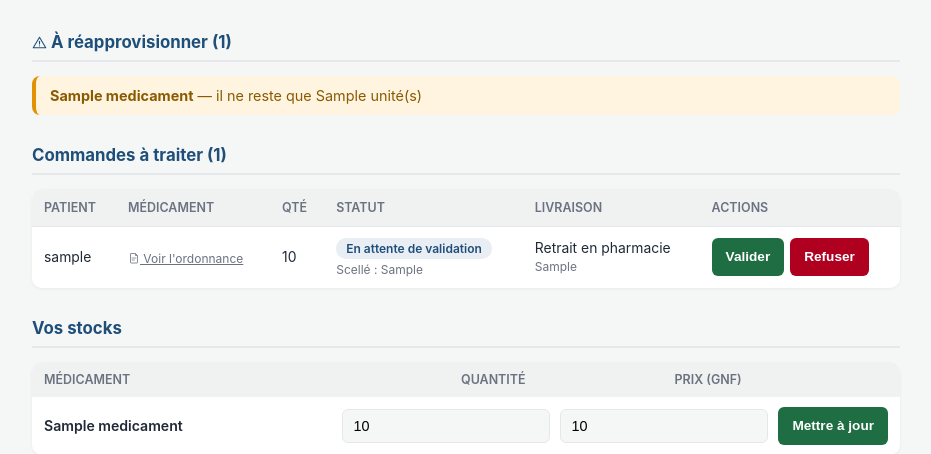
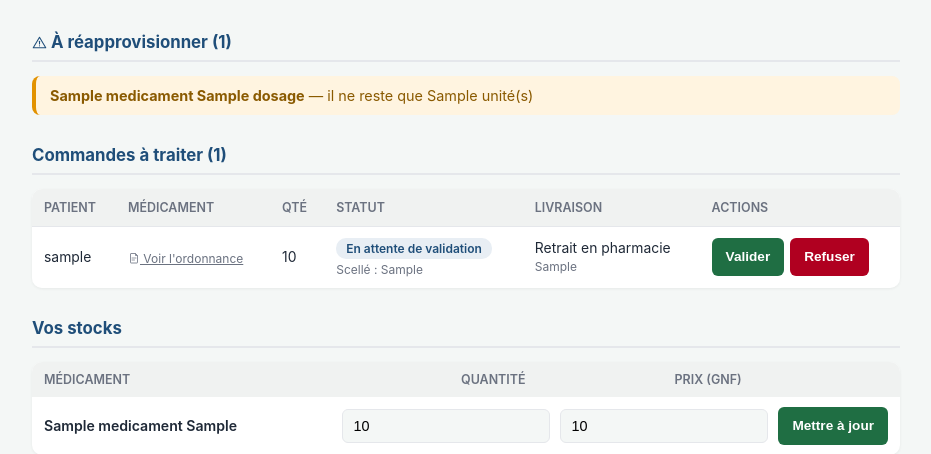
Before and after one commit to Facelyconde-lab/PharmGuineeFM, a Django app: template pharmacies/templates/pharmacies/tableau_de_bord.html in a window 1280 px wide. Shown: the part 86-540 px from the top of the page, without its empty margins (174-1105 px from the left). Run offline with Django 5.2, Linux system fonts and the light colour scheme; tables that the repository leaves empty hold one stand-in row (values such as "Sample post"); the template is opened without the code that fills it: values that come from a table or form of the project are taken from there, most other values are stand-ins (such as "Sample title", 1, 10 or a date in 2020).

Commit message:
Ajouter le champ dosage aux médicaments

```diff
--- a/medicaments/admin.py
+++ b/medicaments/admin.py
@@ -4,6 +4,6 @@ from .models import Medicament
 
 @admin.register(Medicament)
 class MedicamentAdmin(admin.ModelAdmin):
-    list_display = ("nom_commercial", "dci", "categorie", "est_sur_ordonnance")
-    search_fields = ("nom_commercial", "dci")
+    list_display = ("nom_commercial", "dosage", "dci", "categorie", "est_sur_ordonnance")
+    search_fields = ("nom_commercial", "dci", "dosage")
     list_filter = ("categorie", "est_sur_ordonnance")
--- a/medicaments/models.py
+++ b/medicaments/models.py
@@ -9,6 +9,11 @@ class Medicament(models.Model):
 
     # nom générique, utile si le patient ne connaît que le générique (ex: "Artéméther-Luméfantrine")
     dci = models.CharField("Dénomination Commune Internationale", max_length=150)
+
+    # séparé du nom pour être sûr qu'il apparaît toujours clairement, pas juste noyé
+    # dans le nom commercial -> évite de confondre deux boîtes de "Paracétamol" à
+    # dosage différent (500mg vs 1000mg), pas juste une question d'étiquette
+    dosage = models.CharField(max_length=50, blank=True, help_text="Ex : 500mg, 1g/5ml")
 
     categorie = models.CharField(max_length=100)  # "Antalgique", "Antipaludique" etc
 
@@ -33,8 +38,10 @@ class Medicament(models.Model):
         ordering = ["nom_commercial"]
 
     def save(self, *args, **kwargs):
-        self.cle_recherche = retirer_accents(f"{self.nom_commercial} {self.dci}")
+        self.cle_recherche = retirer_accents(f"{self.nom_commercial} {self.dci} {self.dosage}")
         super().save(*args, **kwargs)
 
     def __str__(self):
+        if self.dosage:
+            return f"{self.nom_commercial} {self.dosage} ({self.dci})"
         return f"{self.nom_commercial} ({self.dci})"
--- a/pharmacies/templates/pharmacies/tableau_de_bord.html
+++ b/pharmacies/templates/pharmacies/tableau_de_bord.html
@@ -212,7 +212,7 @@
             <div class="alertes-stock">
                 {% for stock in stocks_a_alerter %}
                     <div class="alerte-stock {% if stock.est_en_rupture %}rupture{% else %}faible{% endif %}">
-                        <strong>{{ stock.medicament.nom_commercial }}</strong>
+                        <strong>{{ stock.medicament.nom_commercial }}{% if stock.medicament.dosage %} {{ stock.medicament.dosage }}{% endif %}</strong>
                         {% if stock.est_en_rupture %}
                             — en rupture totale
                         {% else %}
@@ -237,7 +237,7 @@
                         <tr>
                             <td>{{ commande.patient.username }}</td>
                             <td>
-                                {{ commande.stock.medicament.nom_commercial }}
+                                {{ commande.stock.medicament.nom_commercial }}{% if commande.stock.medicament.dosage %} {{ commande.stock.medicament.dosage }}{% endif %}
                                 {% if commande.ordonnance %}
                                     <a class="scelle" href="{{ commande.ordonnance.url }}" target="_blank" rel="noopener">
                                         <svg width="12" height="12" viewBox="0 0 24 24" fill="none" xmlns="http://www.w3.org/2000/svg" style="vertical-align: -1px;"><path d="M6 3h9l4 4v14a1 1 0 0 1-1 1H6a1 1 0 0 1-1-1V4a1 1 0 0 1 1-1Z" stroke="currentColor" stroke-width="1.6" stroke-linejoin="round"/><path d="M15 3v4h4" stroke="currentColor" stroke-width="1.6" stroke-linejoin="round"/><line x1="8" y1="12" x2="16" y2="12" stroke="currentColor" stroke-width="1.4" stroke-linecap="round"/><line x1="8" y1="16" x2="13" y2="16" stroke="currentColor" stroke-width="1.4" stroke-linecap="round"/></svg>
@@ -330,7 +330,7 @@
                         {% csrf_token %}
                         <input type="hidden" name="action" value="maj_stock">
                         <input type="hidden" name="stock_id" value="{{ stock.pk }}">
-                        <div class="nom-medicament">{{ stock.medicament.nom_commercial }}</div>
+                        <div class="nom-medicament">{{ stock.medicament.nom_commercial }}{% if stock.medicament.dosage %} {{ stock.medicament.dosage }}{% endif %}</div>
                         <div>
                             <label class="mini">Quantité</label>
                             <input type="number" name="quantite_disponible" value="{{ stock.quantite_disponible }}" min="0">
@@ -358,7 +358,7 @@
                     <select name="medicament_id" required>
                         <option value="">Choisir un médicament...</option>
                         {% for medicament in medicaments_disponibles %}
-                            <option value="{{ medicament.pk }}">{{ medicament.nom_commercial }} ({{ medicament.dci }})</option>
+                            <option value="{{ medicament.pk }}">{{ medicament.nom_commercial }}{% if medicament.dosage %} {{ medicament.dosage }}{% endif %} ({{ medicament.dci }})</option>
                         {% endfor %}
                     </select>
                     <input type="number" name="nouvelle_quantite" placeholder="Quantité" min="0" required>
--- a/pharmacies/views.py
+++ b/pharmacies/views.py
@@ -65,6 +65,7 @@ def recherche_medicament(request):
             "pharmacie": stock.pharmacie.nom,
             "quartier": stock.pharmacie.get_quartier_display(),
             "medicament": stock.medicament.nom_commercial,
+            "dosage": stock.medicament.dosage,
             "image_url": image_url,
             "prix_gnf": stock.prix_unitaire_gnf,
             "quantite_disponible": stock.quantite_disponible,
```
Also changed, not shown: pharmacies/templates/pharmacies/accueil.html (+12 -1 lines), medicaments/migrations/0003_medicament_dosage.py (added).
